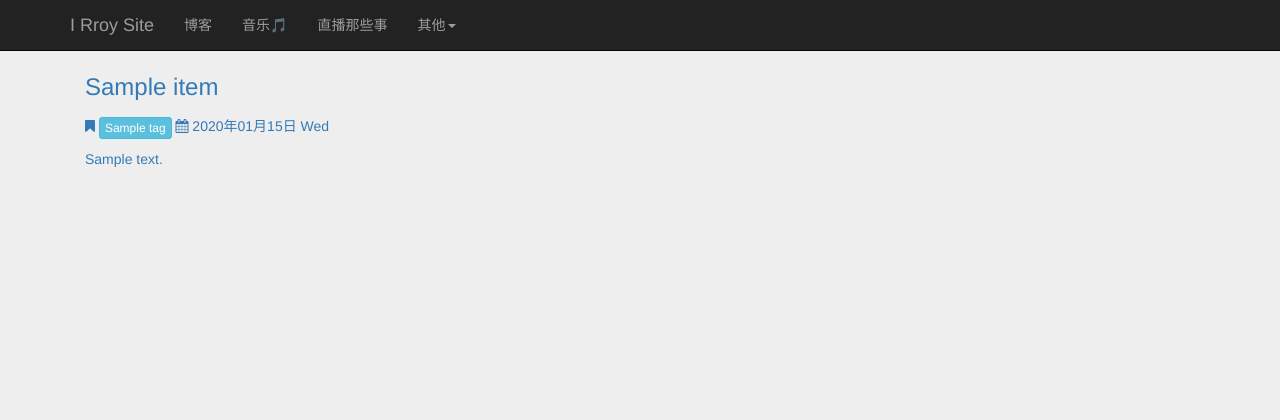
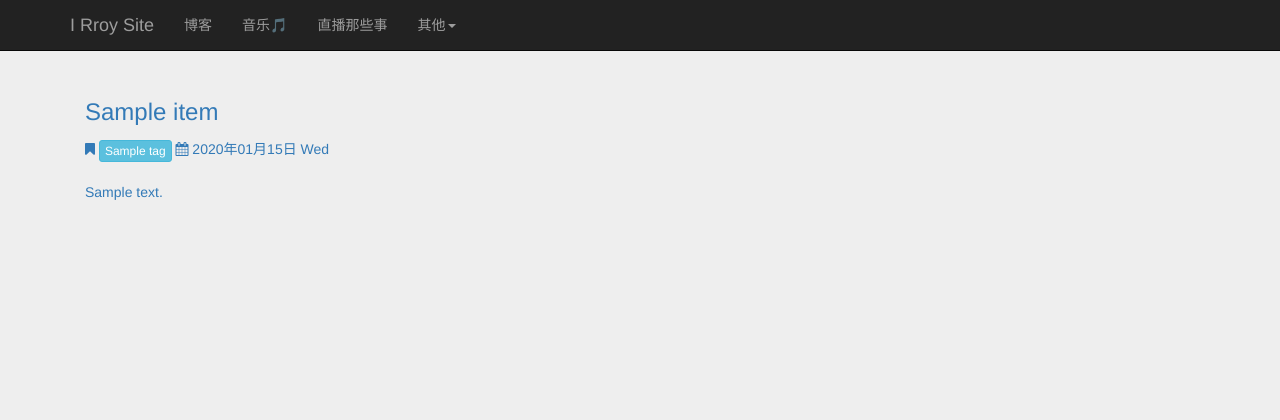
Before and after one commit to Roryjia/irory, a Django app: template src/templates/blog/list.html in a window 1280 px wide. Shown: the top 420 px of the page. Run offline with Django 3.2, Linux system fonts and the light colour scheme; the template is opened without the code that fills it: most values are stand-ins (such as "Sample title", 1, 10 or a date in 2020); parts of the project's set-up code (start-up, migrations or seed data) failed here and were passed over; some libraries are stand-ins or nearby versions.

Commit message:
fix some css bug

```diff
--- a/src/templates/blog/detail.html
+++ b/src/templates/blog/detail.html
@@ -10,7 +10,7 @@
 {% block body %}
     <div class="container">
         <div class="row">
-            <div class="blog-content col-xs-9">
+            <div class="blogs col-xs-9">
                 <div class="blog col-xs-12" data-id="{{ blog.id }}">
                     <p class="blog-name">{{ blog.name }}</p>
                         <p class="blog-info">
--- a/src/templates/blog/list.html
+++ b/src/templates/blog/list.html
@@ -10,7 +10,7 @@
 {% block body %}
     <div class="container">
         <div class="row">
-            <div class="blog-content col-xs-9">
+            <div class="blogs col-xs-9">
                 {% for b in items %}
                     <a class="blog col-xs-12" data-id="{{ b.id }}" href="{% url 'blog_detail' b.id %}">
                         <p class="blog-name">{{ b.name }}</p>
@@ -26,6 +26,7 @@
                         </div>
                     </a>
                 {% endfor %}
+                <a class="blog col-xs-12"></a>
             </div>
             <div class="blog-nav col-xs-3">
                 <div class="row"></div>
--- a/static/css/blog.css
+++ b/static/css/blog.css
@@ -1,14 +1,26 @@
 div.blog{
     color: #337ab7;
 }
-.blog-name{
-    margin: 20px 0 12px 0;
+div.blogs{
+    padding-top: 20px;
+}
+p.blog-name{
+    margin: 10px auto;
     font-size: x-large;
+}
+p.blog-info{
+    margin-top: 5px;
+    margin-bottom: 20px;
 }
 a.blog{
     display: block;
     text-decoration: none;
-    margin-bottom: 8px;
+    margin: 15px auto;
+}
+div.blog-page{
+    margin: 20px auto;
+    height: 20px;
+    background-color: red;
 }
 @media only screen and (max-width: 600px){
     .blog-nav{
```
